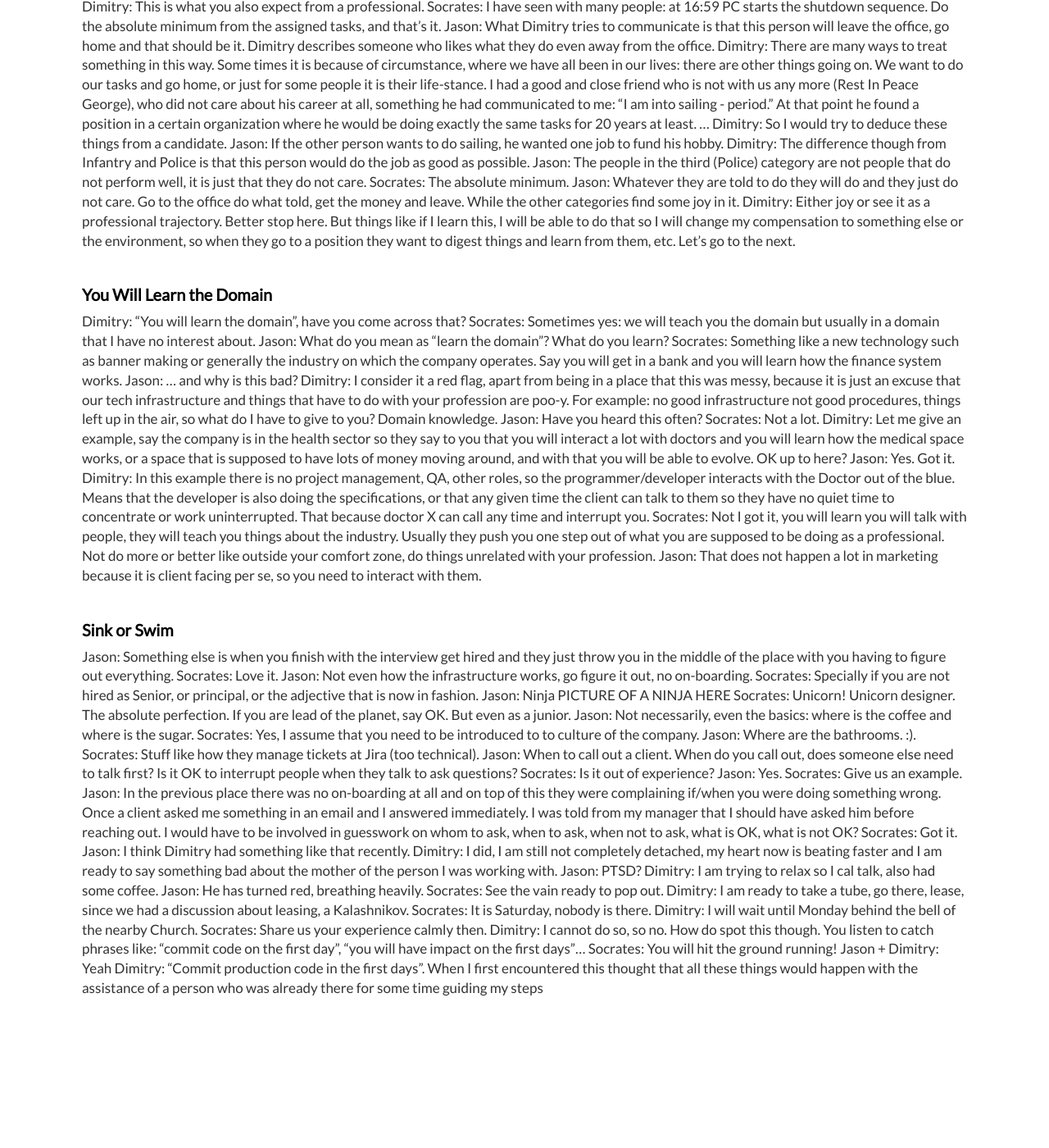
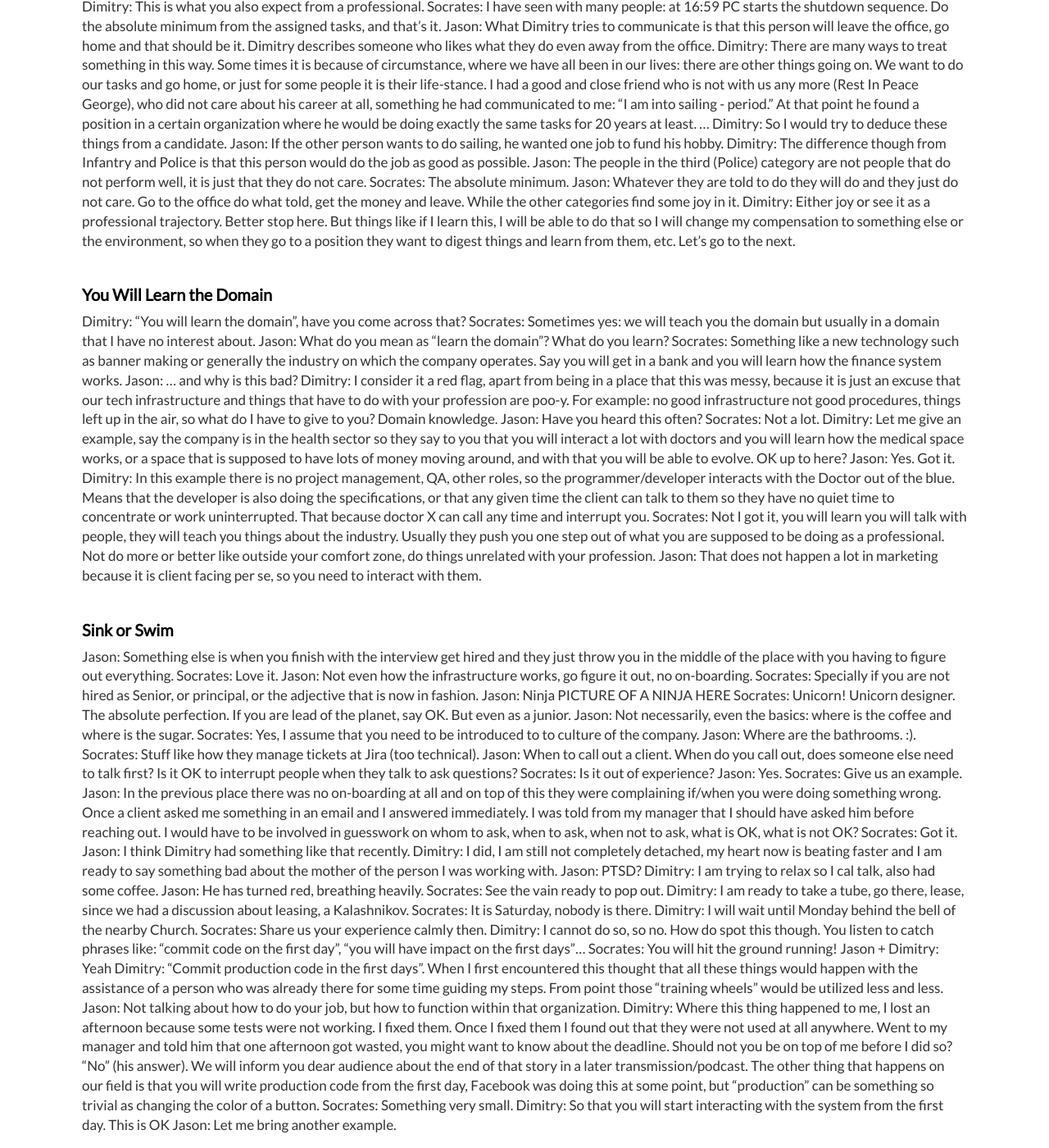
Before and after one commit to dimitrismistriotis/dimitrismistriotis.github.io, a Jekyll site: the page built from _posts/2018-05-24-red_flags_in_interviews.md, in a window 1280 px wide and 1400 px high, scrolled down 3730 px. Shown: the whole window at 82% size. Built offline with Jekyll 4.4.1, drawn with Linux system fonts in a browser that asks for light colours; before the commit the page ends 4964 px from its top, so only the background shows below that.

Commit message:
Up to 34:07.

```diff
--- a/_posts/2018-05-24-red_flags_in_interviews.md
+++ b/_posts/2018-05-24-red_flags_in_interviews.md
@@ -427,4 +427,20 @@ Socrates: You will hit the ground running!
 Jason + Dimitry: Yeah
 Dimitry: "Commit production code in the first days". When I first encountered
 this thought that all these things would happen with the assistance of a person
-who was already there for some time guiding my steps
+who was already there for some time guiding my steps. From point those
+"training wheels" would be utilized less and less.
+Jason: Not talking about how to do your job, but how to function within that
+organization.
+Dimitry: Where this thing happened to me, I lost an afternoon because some
+tests were not working. I fixed them. Once I fixed them I found out that they
+were not used at all anywhere. Went to my manager and told him that one
+afternoon got wasted, you might want to know about the deadline. Should not you
+be on top of me before I did so? "No" (his answer). We will inform you dear
+audience about the end of that story in a later transmission/podcast.
+The other thing that happens on our field is that you will write production
+code from the first day, Facebook was doing this at some point, but
+"production" can be something so trivial as changing the color of a button.
+Socrates: Something very small.
+Dimitry: So that you will start interacting with the system from the first day.
+This is OK
+Jason: Let me bring another example.
```
